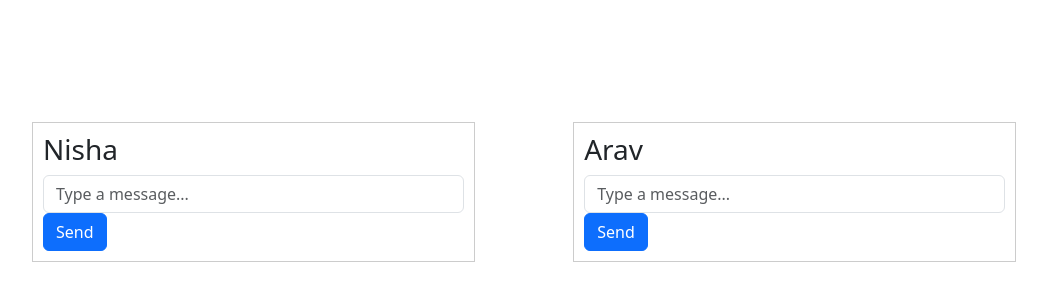
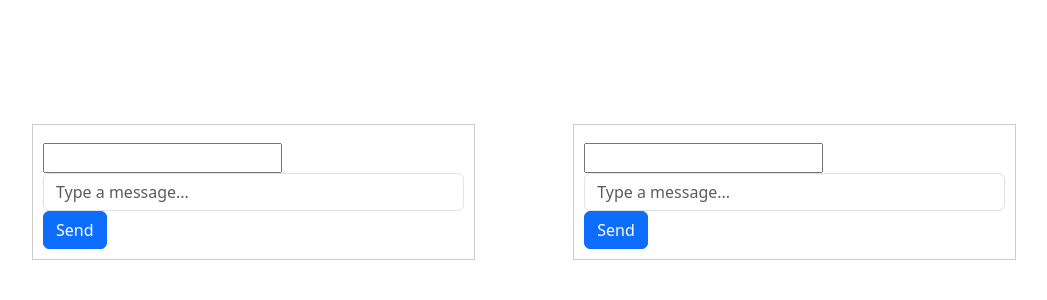
Before and after one commit to DiptiDhanwate25/WebMessenger, a React (Create React App) app in the folder web_application/: page / in a window 1280 px wide. Shown: the part 208-508 px from the top of the page, without its empty margins (116-1163 px from the left). Built offline with nearby package versions, Linux system fonts and the light colour scheme.

Commit message:
took the username dynamically

```diff
--- a/web_application/src/App.css
+++ b/web_application/src/App.css
@@ -29,10 +29,10 @@
 
   .chat-section.sent .message {
     text-align: right;
-    color: blue; /* Example color for sent messages */
+    color: rgb(226, 250, 140); /* Example color for sent messages */
   }
 
   .chat-section.received .message {
     text-align: left;
-    color: green; /* Example color for received messages */
+    color: rgb(41, 82, 126); /* Example color for received messages */
   }
--- a/web_application/src/App.js
+++ b/web_application/src/App.js
@@ -1,3 +1,4 @@
+
 import React, { useState } from 'react';
 import ChatSection from './ChatSection';
 import './App.css';
@@ -5,33 +6,35 @@ import './App.css';
 const App = () => {
   const [user1Messages, setUser1Messages] = useState([]);
   const [user2Messages, setUser2Messages] = useState([]);
+  const [user1, setUser1] = useState(' ');
+  const [user2, setUser2] = useState(' ');
 
   const sendMessage = (message, sender) => {
-
     const newMessage = { text: message, sender };
 
-    if (sender === 'user1') {
+    if (sender === user1) {
       setUser1Messages([...user1Messages, newMessage]);
       setUser2Messages([...user2Messages, newMessage]);
     } else {
       setUser2Messages([...user2Messages, newMessage]);
       setUser1Messages([...user1Messages, newMessage]);
     }
-
   };
 
   return (
     <div className="app">
       <div className="chat-container">
         <ChatSection
-          user="Nisha"
+          user={user1}
           messages={user1Messages}
-          sendMessage={(message) => sendMessage(message,'Nisha')}
+          sendMessage={(message, sender) => sendMessage(message, sender)}
+          setUser={(username) => setUser1(username)}
         />
         <ChatSection
-          user="Arav"
+          user={user2}
           messages={user2Messages}
-          sendMessage={(message) => sendMessage(message,'Arav')}
+          sendMessage={(message, sender) => sendMessage(message, sender)}
+          setUser={(username) => setUser2(username)}
         />
       </div>
     </div>
--- a/web_application/src/ChatSection.js
+++ b/web_application/src/ChatSection.js
@@ -1,8 +1,11 @@
-import React from 'react';
+
+import React, { useState } from 'react';
 import { Form, Button, ListGroup } from 'react-bootstrap';
 import { useFormik } from 'formik';
 
-const ChatSection = ({ user, messages, sendMessage }) => {
+const ChatSection = ({ user, messages, sendMessage, setUser }) => {
+  const [username, setUsername] = useState(user);
+
   const formik = useFormik({
     initialValues: {
       messageText: '',
@@ -17,14 +20,20 @@ const ChatSection = ({ user, messages, sendMessage }) => {
       return errors;
     },
     onSubmit: (values, { resetForm }) => {
-      sendMessage(values.messageText);
+      sendMessage(values.messageText, username);
       resetForm();
     },
   });
 
+  const handleUsernameChange = (e) => {
+    setUsername(e.target.value);
+    setUser(e.target.value);
+  };
+
   return (
     <div className="chat-section">
-      <h3>{user}</h3>
+      <h3>{username}</h3>
+
       <ListGroup className="message-list">
         {messages.map((message, index) => (
           <ListGroup.Item
@@ -38,6 +47,14 @@ const ChatSection = ({ user, messages, sendMessage }) => {
       </ListGroup>
       <Form onSubmit={formik.handleSubmit}>
         <Form.Group>
+        <div>
+        <input
+          type="text"
+          placeholder="Enter Username"
+          value={username}
+          onChange={handleUsernameChange}
+        />
+        </div>
           <Form.Control
             type="text"
             placeholder="Type a message..."
@@ -55,6 +72,7 @@ const ChatSection = ({ user, messages, sendMessage }) => {
           Send
         </Button>
       </Form>
+
     </div>
   );
 };
```
Also changed, not shown: web_application/src/features/chatSlice.js (+0 -29 lines).
